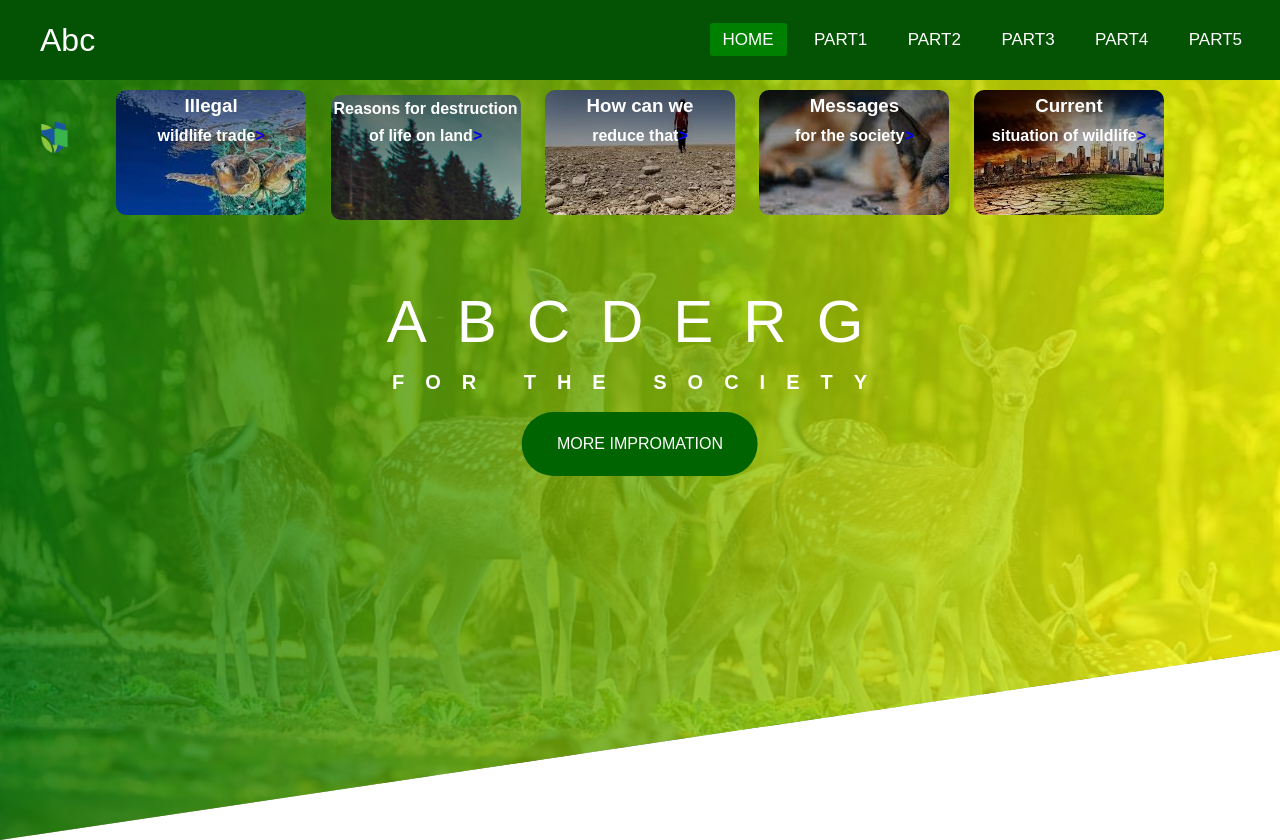
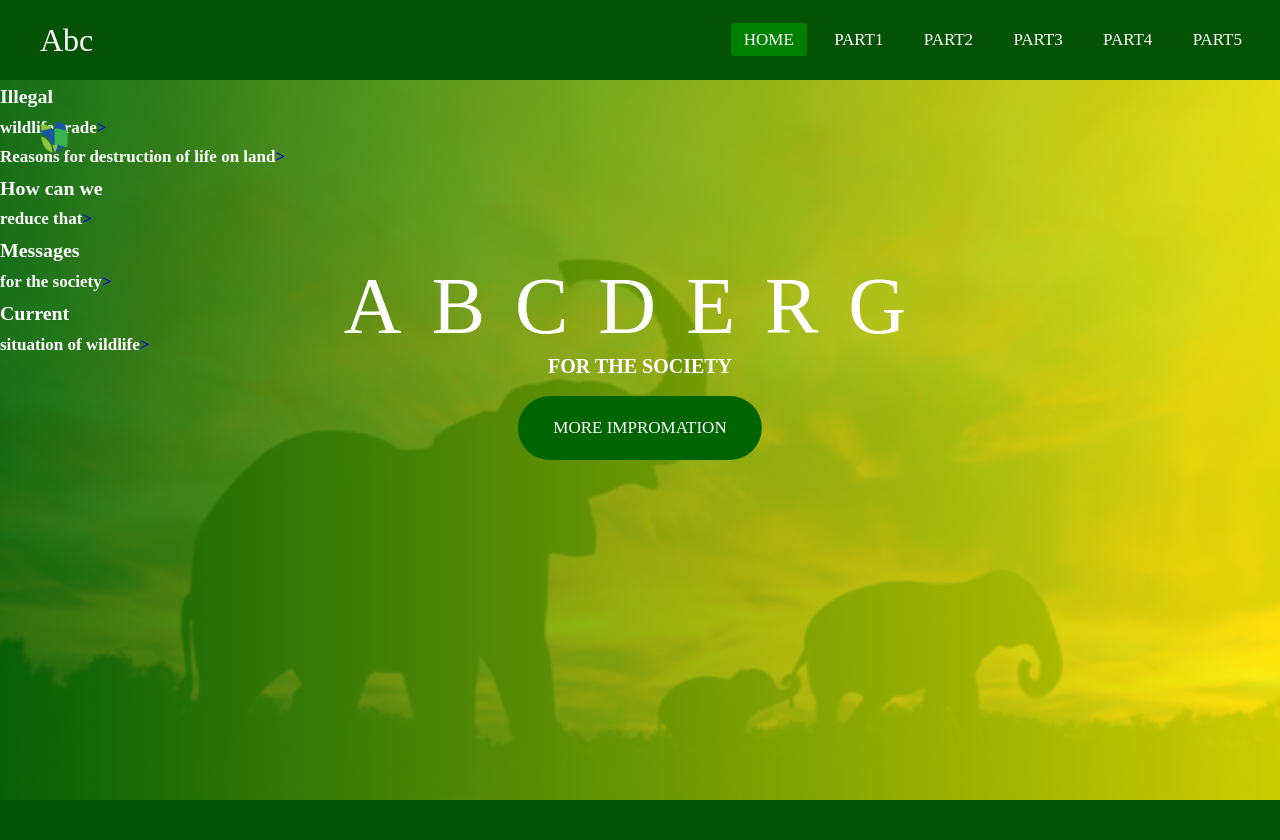
Before and after one commit to sathsaranigithub/new_project, a PHP site: page /mainPage.html in a window 1280 px wide. After the commit the page ends 800 px from the top, so only its background shows below. Run offline with PHP 8.4, Linux system fonts and the light colour scheme; some libraries are stand-ins or nearby versions.

Commit message:
Add files via upload

```diff
--- a/style.css
+++ b/style.css
@@ -1,4 +1,4 @@
-* {
+*  {
   padding: 0;
   margin: 0;
   text-decoration: none;
@@ -7,9 +7,9 @@
 }
 
 body {
-  font-family: Arial, Helvetica, sans-serif;
-  font-weight: 400;
-  font-size: 16px;
+  font-family: 'Times New Roman', Times, serif;
+  font-weight: 300;
+  font-size: 17px;
   line-height: 1.7;
   color: white;
 }
@@ -65,20 +65,53 @@ a:hover {
 #check {
   display: none;
 }
+.column {
+  float: left;
+  width: 33.33%;
+  padding: 5px;
+}
+.row::after {
+  content: "";
+  clear: both;
+  display: table;
+}
+
+.img-2 {
+  width: 480px;
+  margin-right: auto;
+  margin-left: auto;
+  display: block;
+
+}
+
+.body {
+  height: 600vh;
+  background-image: linear-gradient(
+
+      rgba(8, 114, 8, 0.83),
+      rgba(36, 117, 4, 0.8)
+    ),
+    url(./img/white.webp);
+  background-size: cover;
+  background-position: center;
+  position: relative;
+
+
+}
 
 .header {
-  height: 95vh;
+  height: 90vh;
   background-image: linear-gradient(
       to right,
       rgba(8, 114, 8, 0.83),
       rgba(255, 255, 0, 0.8)
     ),
-    url(./img/1.jpg);
+    url(./img/elephant.jpg);
   background-size: cover;
   background-position: center;
   position: relative;
 
-  clip-path: polygon(0 0, 100% 0, 100% 75%, 0 100%);
+
 }
 .logo-box {
   position: absolute;
@@ -92,6 +125,15 @@ a:hover {
 .logo:hover {
   animation: logoRotate 2s ease-out;
 }
+
+.text-box2 {
+  position: absolute;
+  top: 10%;
+  left: 10%;
+  text-align: center;
+  line-height: 20px;
+}
+
 .text-box {
   position: absolute;
   top: 40%;
@@ -106,7 +148,7 @@ a:hover {
 }
 .heading-main {
   display: block;
-  font-size: 60px;
+  font-size: 80px;
   font-weight: 400;
   letter-spacing: 30px;
 
@@ -117,10 +159,8 @@ a:hover {
   display: block;
   font-size: 20px;
   font-weight: 700;
-  letter-spacing: 21px;
+  text-underline-position: below;
 
-  animation-name: moveInRight;
-  animation-duration: 3s;
 }
 
 @keyframes moveInLeft {
@@ -253,90 +293,3 @@ a:hover {
     padding: 0;
   }
 }
-@import url("https://fonts.googleapis.com/css?family=pacifico");
-
-.xop-secton {
-  max-width: 960px;
-  margin: 0 auto;
-  padding: 6% 2%;
-}
-
-.xop-grid {
-  margin: 0;
-  padding: 0;
-  list-style: none;
-  text-align: center;
-  width: 100%;
-}
-.xop-grid::after {
-  clear: both;
-}
-
-.xop-grid:after,
-.xop-box::before {
-  content: "";
-  display: table;
-}
-
-.xop-grid li {
-  width: 190px;
-  height: 125px;
-  display: inline-block;
-  margin: 10px;
-}
-
-.xop-box {
-  width: 100%;
-  height: 100%;
-  position: relative;
-  cursor: pointer;
-  border-radius: 10px;
-  -webkit-transition: 0.3s ease-in-out, -webkit-transform 0.3 ease-in-out;
-  -moz-transition: 0.3s ease-in-out, -moz-transform 0.3s ease-in-out;
-  transition: 0.3s ease-in-out, transform 0.3s ease-in-out;
-}
-
-.xop-box:hover {
-  transform: scale(1.05);
-}
-.xop-img-1 {
-  background: linear-gradient(rgba(0, 0, 0, 0.5), rgba(0, 0, 0, 0.1)),
-    url(img/2.jpg);
-}
-.xop-img-2 {
-  background: linear-gradient(rgba(0, 0, 0, 0.5), rgba(0, 0, 0, 0.1)),
-    url(img/3.png);
-}
-.xop-img-3 {
-  background: linear-gradient(rgba(0, 0, 0, 0.5), rgba(0, 0, 0, 0.1)),
-    url(img/4.jpg);
-}
-.xop-img-4 {
-  background: linear-gradient(rgba(0, 0, 0, 0.5), rgba(0, 0, 0, 0.1)),
-    url(img/5.jpg);
-}
-.xop-img-5 {
-  background: linear-gradient(rgba(0, 0, 0, 0.5), rgba(0, 0, 0, 0.1)),
-    url(img/6.jpg);
-}
-
-.xop-info {
-  position: absolute;
-  width: inherit;
-  height: inherit;
-}
-
-.xop-info h3 {
-  font-family: "pacifico", cursive;
-  font-weight: 400;
-  color: chartreuse;
-  font-size: 42px;
-  margin: 0 30px;
-  padding: 100px 0 0 0;
-  line-height: 1.5;
-}
-
-.xop-info p {
-  font-family: "source sans pro", sans-serif;
-  color: "chartreuse";
-}
```
Also changed, not shown: page4.html (added, +157 -0 lines).
